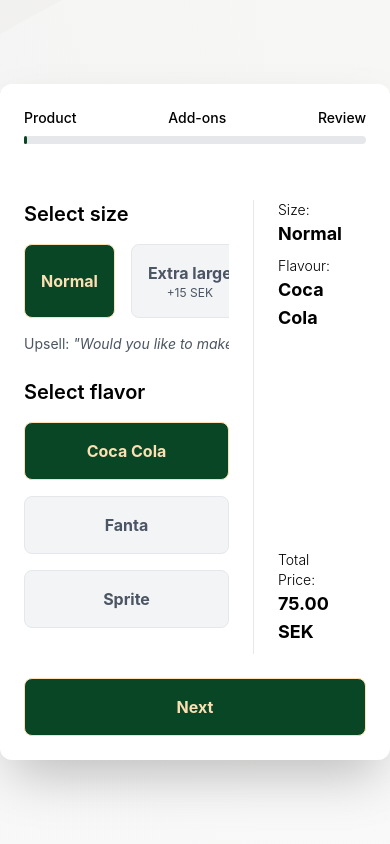
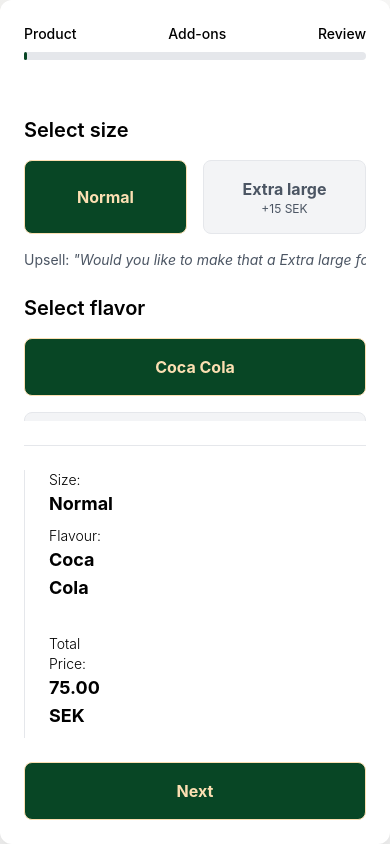
Before and after one commit to benjidotdev/qopla-product-checkout, a React (Create React App) app: page / in a window 390 px wide. Built offline with nearby package versions, Linux system fonts and the light colour scheme.

Commit message:
add responsiveness

```diff
--- a/src/components/product/Product.tsx
+++ b/src/components/product/Product.tsx
@@ -42,23 +42,38 @@
   if (error) return <ErrorIndicator error={error} />;
 
   return (
-    <div className="flex flex-col bg-white w-full max-w-4xl h-full max-h-[80%] rounded-xl shadow-2xl p-6 my-12 gap-6">
+    <div className="flex flex-col bg-white w-full md:max-w-3xl h-full md:max-h-[80%] rounded-xl shadow-2xl p-6 my-12 gap-6">
       <ProgressBar currentStep={currentStep} totalSteps={totalSteps} />
-      <div className="flex-1 flex gap-6 overflow-y-scroll">
+      <div className="flex flex-1 flex-col md:flex-row gap-6 overflow-y-scroll">
         <AnimatePresence mode="wait">
           {currentStep !== totalSteps && (
             <motion.div
               key="stepComponent"
-              initial={{ width: isBackTransition ? 0 : "66.6667%", opacity: isBackTransition ? 0 : 1 }}
-              animate={{ width: "66.6667%", opacity: 1 }}
-              exit={{ width: 0, opacity: 0 }}
+              className="step-component"
+              initial={{
+                height: window.innerWidth < 768 ? (isBackTransition ? 0 : "100%") : "auto",
+                width: window.innerWidth < 768 ? "100%" : isBackTransition ? 0 : "66.6667%",
+                opacity: isBackTransition ? 0 : 1,
+              }}
+              animate={{
+                height: window.innerWidth < 768 ? "100%" : "auto",
+                width: window.innerWidth < 768 ? "100%" : "66.6667%",
+                opacity: 1,
+              }}
+              exit={{
+                height: window.innerWidth < 768 ? 0 : "auto",
+                width: window.innerWidth < 768 ? "100%" : 0,
+                opacity: 0,
+              }}
               transition={{
+                height: { duration: 0.5, ease: "easeIn" },
                 width: { duration: 0.5, ease: "easeIn" },
                 opacity: { duration: 0.3, ease: "easeIn" },
               }}
-              style={{ overflow: "hidden" }}
-              onAnimationComplete={() => setIsBackTransition(false)}
-            >
+              style={{
+                overflow: window.innerWidth < 768 ? "auto" : "hidden",
+              }}
+              onAnimationComplete={() => setIsBackTransition(false)}>
               <StepComponent
                 currentStep={currentStep}
                 product={product}
@@ -73,6 +88,7 @@
             </motion.div>
           )}
         </AnimatePresence>
+        {currentStep !== totalSteps && <hr className="block md:hidden p-0" />}
         <motion.div
           key="overview"
           className="sticky top-0"
@@ -81,8 +97,7 @@
           transition={{
             width: { duration: 0.5, ease: "easeIn" },
             opacity: { duration: 0.3, ease: "easeIn" },
-          }}
-        >
+          }}>
           <Overview
             selectedSize={selectedSize}
             selectedFlavour={selectedFlavour}
--- a/src/index.css
+++ b/src/index.css
@@ -14,3 +14,9 @@
   -moz-osx-font-smoothing: grayscale;
   background: #084625;
 }
+
+@media (max-width: 767px) {
+  .step-component {
+    width: 100% !important;
+  }
+}
```
